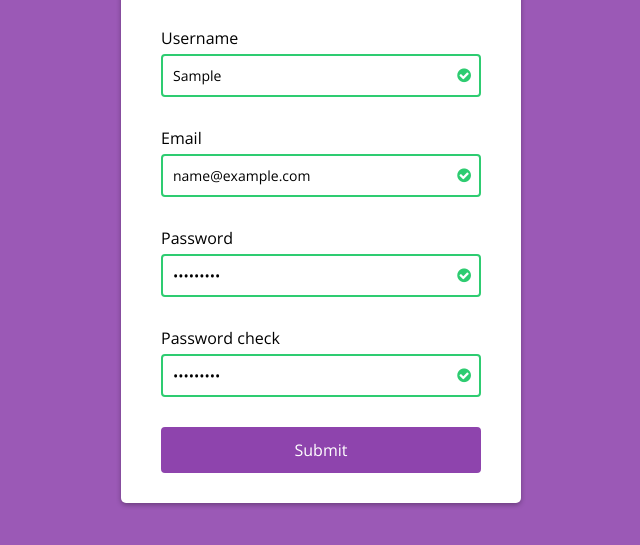
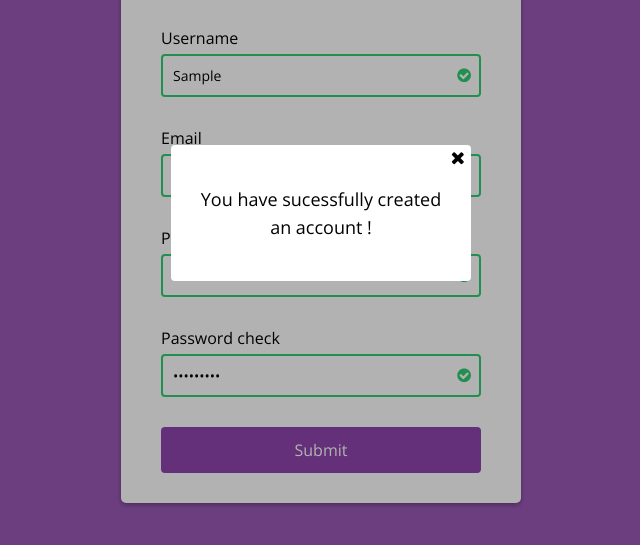
Before and after one commit to Daniel-Venera/validation_form, a plain HTML site: page index.html in a window 1280 px wide. Both pictures are taken after typing "Sample", "name@example.com", "Sample123", "Sample123" into the empty fields and a click on the button "Submit". Shown: the part 187-732 px from the top of the page, without its empty margins (319-959 px from the left). Drawn offline with nearby package versions, Linux system fonts and the light colour scheme.

Commit message:
modal for sucess in all fields

```diff
--- a/index.html
+++ b/index.html
@@ -43,6 +43,9 @@
         <button>Submit</button>
       </form>
     </div>
+    <div class="modal">
+      <div class="modal-content">You have sucessfully created an account ! <i class="fa fa-times"></i></div>
+    </div>
     <script src="main.js"></script>
   </body>
 </html>
--- a/main.css
+++ b/main.css
@@ -105,6 +105,34 @@ body {
   width: 100%;
 }
 
+.modal {
+  display: none;
+  position: absolute;
+  height: 100%;
+  width: 100%;
+  align-items: center;
+  justify-content: center;
+  background-color: rgba(0, 0, 0, 0.3);
+}
+
+.modal-content {
+  background-color: white;
+  padding: 40px 20px;
+  width: 300px;
+  border-radius: 4px;
+  font-size: 18px;
+  line-height: 28px;
+  text-align: center;
+  position: relative;
+}
+
+.modal-content i {
+  position: absolute;
+  top: 4px;
+  right: 6px;
+  cursor: pointer;
+}
+
 @media (max-width: 380px) {
   .form-control {
     margin-bottom: 20px;
--- a/main.js
+++ b/main.js
@@ -4,6 +4,11 @@ let username = document.querySelector("#username");
 let email = document.querySelector("#email");
 let password = document.querySelector("#password");
 let password2 = document.querySelector("#password2");
+let formControls = document.querySelectorAll(".form-control");
+let modal = document.querySelector(".modal");
+let modalCloseBtn = document.querySelector(".modal .fa-times");
+
+let successCount = 0;
 
 form.addEventListener("submit", function (e) {
   e.preventDefault();
@@ -48,6 +53,18 @@ function checkInputs() {
   } else {
     setSuccessFor(password2);
   }
+
+  formControls.forEach(function (e) {
+    if (e.classList.contains("success")) {
+      successCount++;
+    }
+  });
+
+  if (successCount == formControls.length) {
+    modal.style.display = "flex";
+  }
+
+  successCount = 0;
 }
 
 function setErrorFor(input, message) {
@@ -69,3 +86,7 @@ function isEmail(email) {
 function isPassword(password) {
   return /^(?=.*\d)(?=.*[a-z])(?=.*[A-Z])[0-9a-zA-Z]{8,}$/.test(password);
 }
+
+modalCloseBtn.addEventListener("click", function () {
+  modal.style.display = "none";
+});
```
